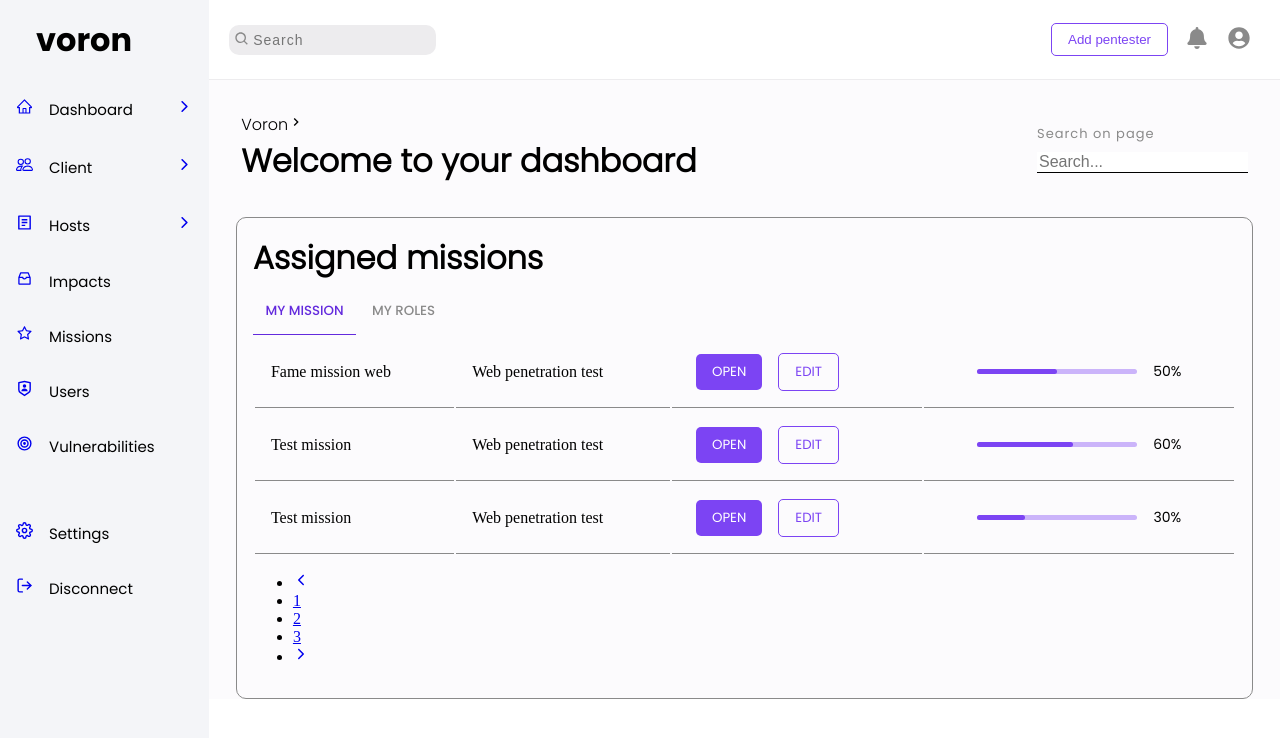
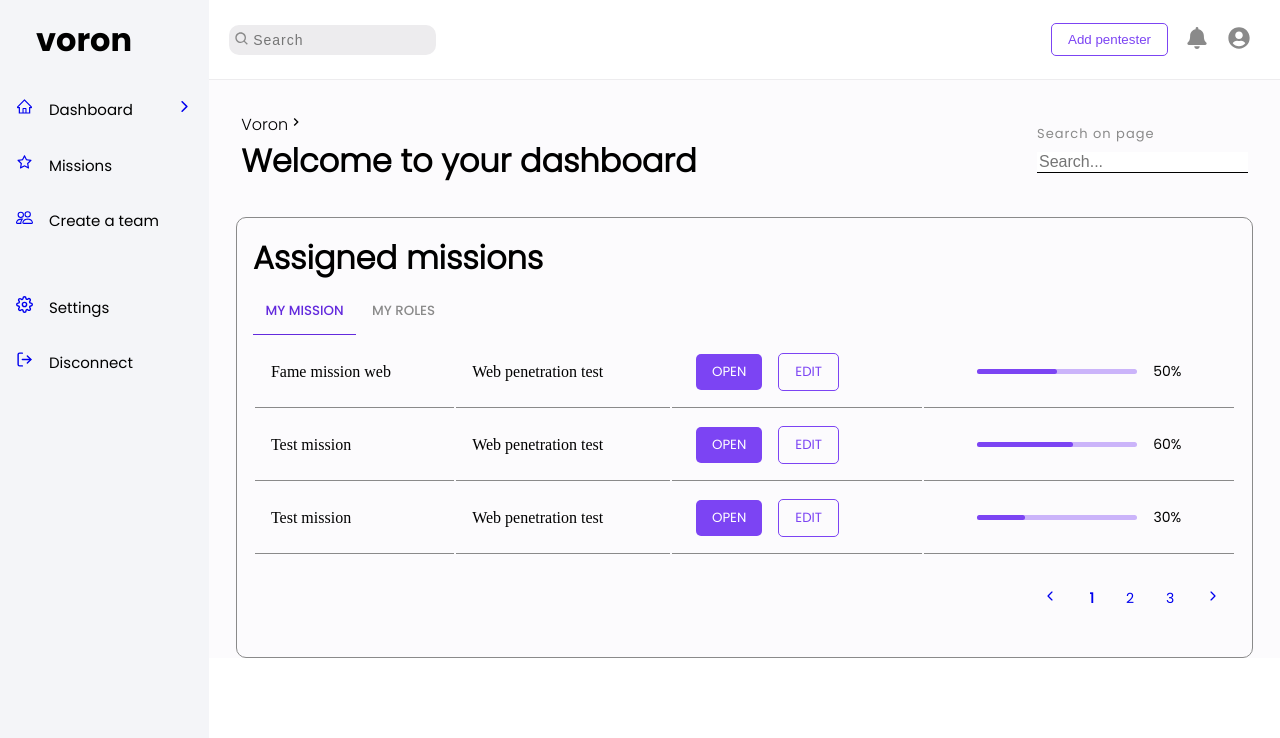
Before and after one commit to vrn-sh/erp, a React (Vite) app in the folder web/: page /dashboard in a window 1280 px wide. Shown: the top 738 px of the page. Built offline with nearby package versions, Linux system fonts and the light colour scheme.

Commit message:
pagination done, updating sidebar items

```diff
--- a/web/src/component/SideBar/SideBarData.tsx
+++ b/web/src/component/SideBar/SideBarData.tsx
@@ -1,8 +1,6 @@
 import React from 'react';
 import * as AiIcons from 'react-icons/ai';
 import * as BsIcons from 'react-icons/bs';
-import * as TbIcons from 'react-icons/tb';
-import * as RiIcons from 'react-icons/ri';
 import * as IoIcons from 'react-icons/io';
 
 const SideBarData = [
@@ -20,40 +18,6 @@ const SideBarData = [
         ],
     },
     {
-        title: 'Client',
-        path: '/dashboard', // change when build client page
-        icon: <BsIcons.BsPeople />,
-        iconClosed: <IoIcons.IoIosArrowForward />,
-        iconOpened: <IoIcons.IoIosArrowDown />,
-        subNav: [
-            {
-                title: 'List item',
-                path: '/dashboard', // can be changed later
-            },
-        ],
-    },
-    {
-        title: 'Hosts',
-        path: '/dashboard', // change when build client page
-        icon: <RiIcons.RiFileList2Line />,
-        iconClosed: <IoIcons.IoIosArrowForward />,
-        iconOpened: <IoIcons.IoIosArrowDown />,
-        subNav: [
-            {
-                title: 'List item',
-                path: '/dashboard', // can be changed later
-            },
-        ],
-    },
-    {
-        title: 'Impacts',
-        path: '/dashboard', // change when build client page
-        icon: <AiIcons.AiOutlineInbox />,
-        iconClosed: <IoIcons.IoIosArrowForward />,
-        iconOpened: <IoIcons.IoIosArrowDown />,
-        subNav: [],
-    },
-    {
         title: 'Missions',
         path: '/dashboard', // change when build client page
         icon: <AiIcons.AiOutlineStar />,
@@ -62,17 +26,9 @@ const SideBarData = [
         subNav: [],
     },
     {
-        title: 'Users',
+        title: 'Create a team',
         path: '/dashboard', // change when build client page
-        icon: <RiIcons.RiShieldUserLine />,
-        iconClosed: <IoIcons.IoIosArrowForward />,
-        iconOpened: <IoIcons.IoIosArrowDown />,
-        subNav: [],
-    },
-    {
-        title: 'Vulnerabilities',
-        path: '/dashboard', // change when build client page
-        icon: <TbIcons.TbTarget />,
+        icon: <BsIcons.BsPeople />,
         iconClosed: <IoIcons.IoIosArrowForward />,
         iconOpened: <IoIcons.IoIosArrowDown />,
         subNav: [],
--- a/web/src/pages/Dashboard/Dashboard.scss
+++ b/web/src/pages/Dashboard/Dashboard.scss
@@ -172,3 +172,26 @@ table input {
     font-size: 14px;
     color: black;
 }
+
+//Pagination
+.pagination {
+    display: flex;
+    flex-direction: row;
+    justify-content: flex-end;
+    align-items: center;
+    list-style: none;
+}
+
+.page-item {
+    margin: 1rem;
+}
+
+.page-item.active {
+    font-weight: bold;
+}
+.page-link {
+    cursor: pointer;
+    text-decoration: none;
+    font-size: 14px;
+    font-family: "Poppins-Regular";
+}
```
